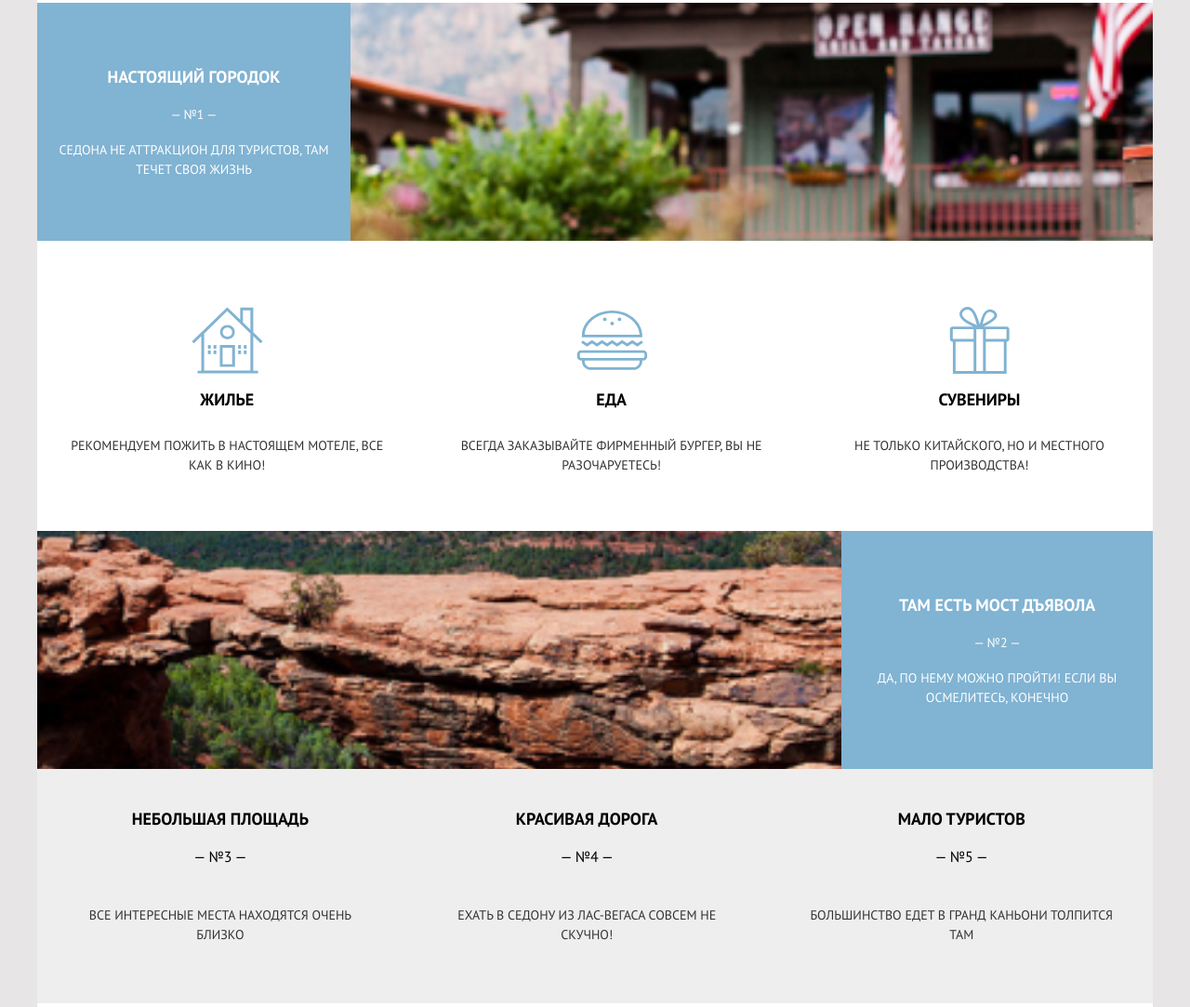
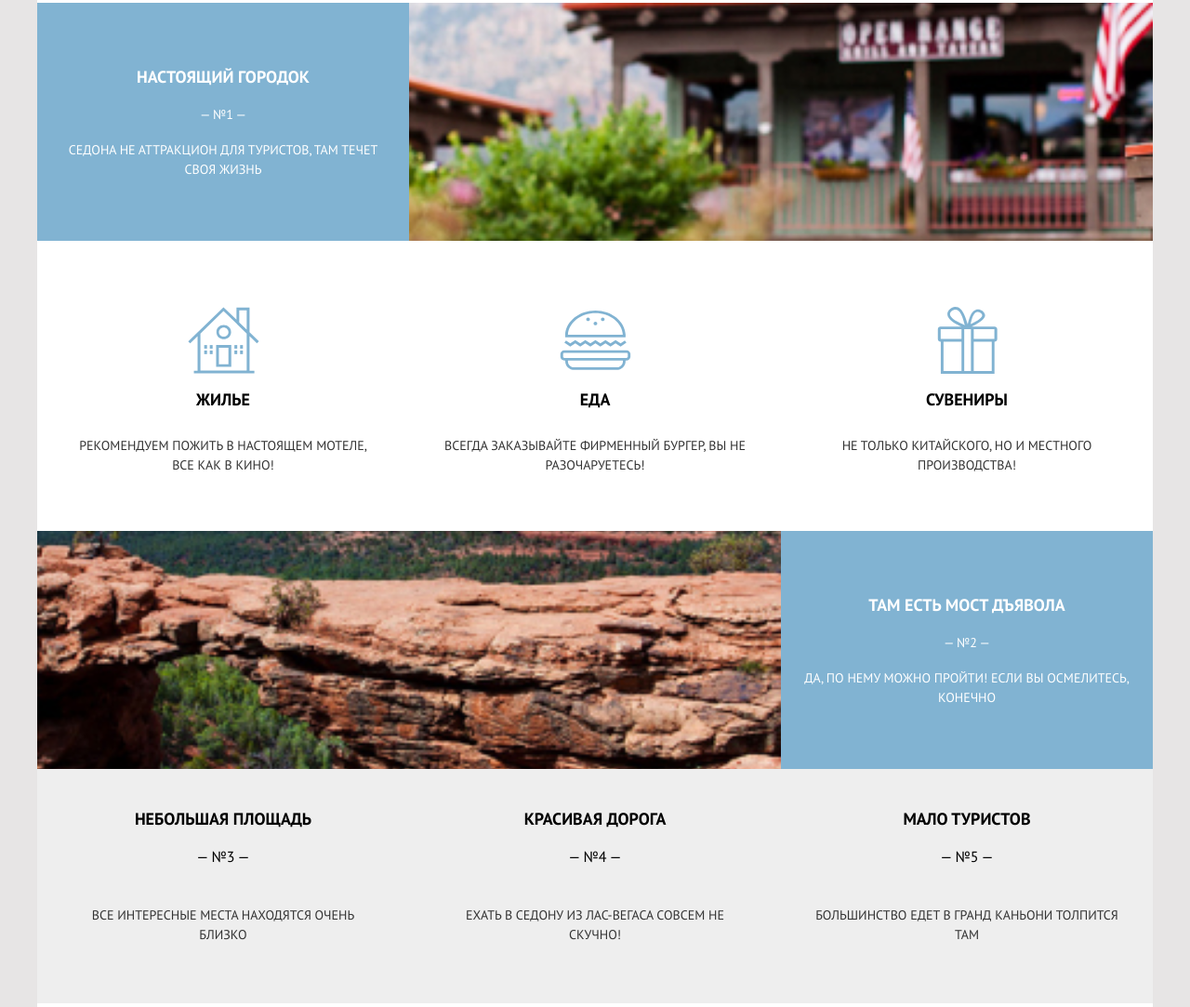
Before and after one commit to lexlexlex123/1217869-sedona-28, a plain HTML site: page source/index.html in a window 1280 px wide. Shown: the part 653-1736 px from the top of the page at 93% size. Drawn offline with nearby package versions, Linux system fonts and the light colour scheme; files that its build step writes are made by us from their sources.

Commit message:
элементы списка по семантике

```diff
--- a/source/index.html
+++ b/source/index.html
@@ -74,50 +74,48 @@
         </div>
       </section>
 
-      <section class="advantages">
-
-        <div class="advantages__real-city">
+      <section>
+        <ul class="advantages">
+          <li class="advantages__real-city real-city">
             <div class="advantages__decor-left"></div>
             <div class="advantages__decor-right"></div>
-          <div class="real-city">
             <div class="real-city__text intro-real-city">
               <h2 class="intro-real-city__title">НАСТОЯЩИЙ ГОРОДОК</h2>
               <span class="intro-real-city__number">— №1 —</span>
               <p class="intro-real-city__content">СЕДОНА НЕ АТТРАКЦИОН ДЛЯ ТУРИСТОВ, ТАМ ТЕЧЕТ СВОЯ ЖИЗНЬ</p>
             </div>
-            <img class="real-city__image" src="img/real_city.jpg" width="520" height="260" alt="настоящий городок.">
-          </div>
-        </div>
+            <img class="real-city__image real-city__image--twocolumns" src="img/real_city.jpg" width="520" height="260" alt="настоящий городок.">
+          </li>
 
-        <div class="advantages__cards">
-          <div class="advantages__card">
+          <li>
+            <ul class="advantages__cards">
+              <li class="advantages__card">
                 <h3 class="advantages__card-title advantages__card-title--house">Жилье</h3>
                 <p class="advantages__card-content advantages__card-content-benefits">Рекомендуем пожить в настоящем мотеле, все как в кино!</p>
-          </div>
-          <div class="advantages__card">
+              </li>
+              <li class="advantages__card">
                 <h3 class="advantages__card-title advantages__card-title--food">Еда</h3>
                 <p class="advantages__card-content advantages__card-content-benefits">Всегда заказывайте ФИРМЕННЫЙ БУРГЕР, Вы НЕ разочаруетесь!</p>
-          </div>
-          <div class="advantages__card">
+              </li>
+              <li class="advantages__card">
                 <h3 class="advantages__card-title advantages__card-title--gift">Сувениры</h3>
                 <p class="advantages__card-content advantages__card-content-benefits">Не только китайского, но и местного производства!</p>
-          </div>
-        </div>
+              </li>
+            </ul>
+          </li>
 
 
-        <div class="advantages__real-city">
-          <div class="real-city real-city--invert">
+          <li class="advantages__real-city real-city">
             <div class="real-city__text intro-real-city">
               <h2 class="intro-real-city__title">Там есть мост дъявола</h2>
               <span class="intro-real-city__number">— №2 —</span>
               <p class="intro-real-city__content">Да, по нему можно пройти! Если вы осмелитесь, конечно</p>
             </div>
-            <img class="real-city__image" src="img/bridge_diablo.jpg" width="520" height="260" alt="мост дъявола.">
-          </div>
-        </div>
+            <img class="real-city__image real-city__image--twocolumnsinvert" src="img/bridge_diablo.jpg" width="520" height="260" alt="мост дъявола.">
+          </li>
 
 
-        <div class="advantages__cards-more">
+          <li class="advantages__cards-more">
             <div class="advantages__card-more">
               <h2 class="advantages__card-title">Небольшая площадь</h2>
               <span class="advantages__card-number">— №3 —</span>
@@ -133,8 +131,8 @@
               <span class="advantages__card-number">— №5 —</span>
               <p class="advantages__card-content">Большинство едет в гранд каньони толпится там</p>
             </div>
-        </div>
-
+          </li>
+        </ul>
       </section>
 
 
--- a/source/sass/blocks/advantages.scss
+++ b/source/sass/blocks/advantages.scss
@@ -1,12 +1,22 @@
 .advantages {
   display: flex;
   flex-direction: column;
+  margin: 0;
+  padding: 0;
+  list-style: none;
 }
 
 .advantages__real-city {
   background-color: #81b3d2;
   color: #ffffff;
   position: relative;
+  display: grid;
+  width: 100%;
+  grid-template-columns: 1fr;
+
+  @media (min-width: $tablet-width) {
+    grid-template-columns: 1fr 1fr 1fr;
+  }
 }
 
 .advantages__real-city:first-child {
@@ -52,13 +62,16 @@
 }
 
 .advantages__cards {
-  display: flex;
-  flex-direction: column;
+  display: grid;
+  grid-template-columns: 1fr;
+  list-style: none;
   gap: 25px;
   padding: 37px 18px 37px 65px;
+  margin: 0;
 
   @media (min-width: $tablet-width) {
-    flex-direction: row;
+    display: grid;
+    grid-template-columns: 1fr 1fr 1fr;
     gap: 0;
     padding: 0;
   }
@@ -77,6 +90,7 @@
   font-weight: 700;
   font-size: 18px;
   line-height: 26px;
+  text-align: center;
   text-transform: uppercase;
   margin: 0;
 }
@@ -104,13 +118,13 @@
 }
 
 .advantages__cards-more {
-  display: flex;
-  flex-direction: column;
+  display: grid;
+  grid-template-columns: 1fr;
   padding: 0 18px;
   background: #eeeeee;
 
   @media (min-width: $tablet-width) {
-    flex-direction: row;
+    grid-template-columns: 1fr 1fr 1fr;
     padding: 0;
   }
 }
@@ -138,6 +152,7 @@
 
 .advantages__card-title--house {
   position: relative;
+  text-align: left;
 }
 
 .advantages__card-title--house::before {
@@ -162,6 +177,7 @@
 
 .advantages__card-title--food {
   position: relative;
+  text-align: left;
 }
 
 .advantages__card-title--food::before {
@@ -186,6 +202,7 @@
 
 .advantages__card-title--gift {
   position: relative;
+  text-align: left;
 }
 
 .advantages__card-title--gift::before {
--- a/source/sass/blocks/catalog.scss
+++ b/source/sass/blocks/catalog.scss
@@ -2,6 +2,8 @@
   padding: 0 20px;
   display: grid;
   grid-template-columns: 1fr;
+  margin: 0;
+  list-style: none;
 
   @media (min-width: $tablet-width) {
     grid-template-columns: 1fr 1fr;
--- a/source/sass/blocks/real-city.scss
+++ b/source/sass/blocks/real-city.scss
@@ -20,8 +20,15 @@
   }
 }
 
-.real-city--invert {
+.real-city__image--twocolumns {
   @media (min-width: $tablet-width) {
-    flex-direction: row-reverse;
+    grid-column: 2 / span 2;
   }
 }
+
+.real-city__image--twocolumnsinvert {
+  @media (min-width: $tablet-width) {
+    grid-column: 1 / span 2;
+    order: -1;
+  }
+}
--- a/source/sass/blocks/video.scss
+++ b/source/sass/blocks/video.scss
@@ -16,6 +16,7 @@
     top: 50%;
     left: 50%;
     transform: translate(-50%, -50%);
+    cursor: pointer;
   }
 
   @media (min-width: $tablet-width) {
```
Also changed, not shown: source/catalog.html (+11 -10 lines). Lines whose indentation alone changed are shown as unchanged.
